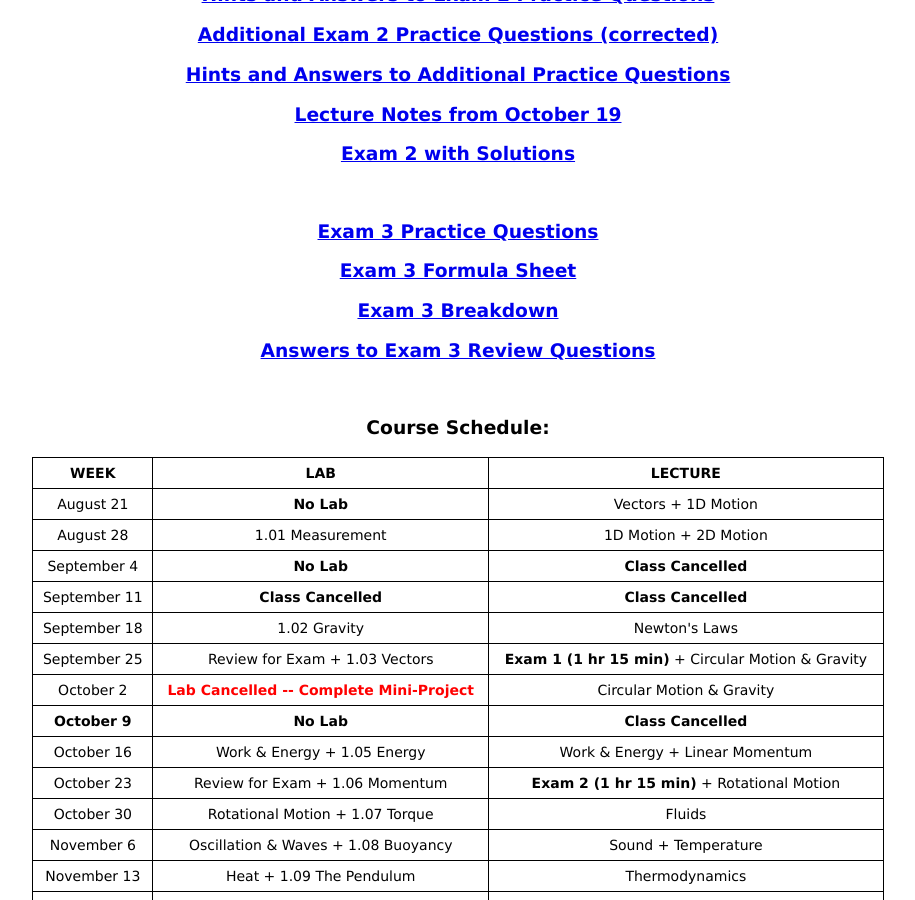
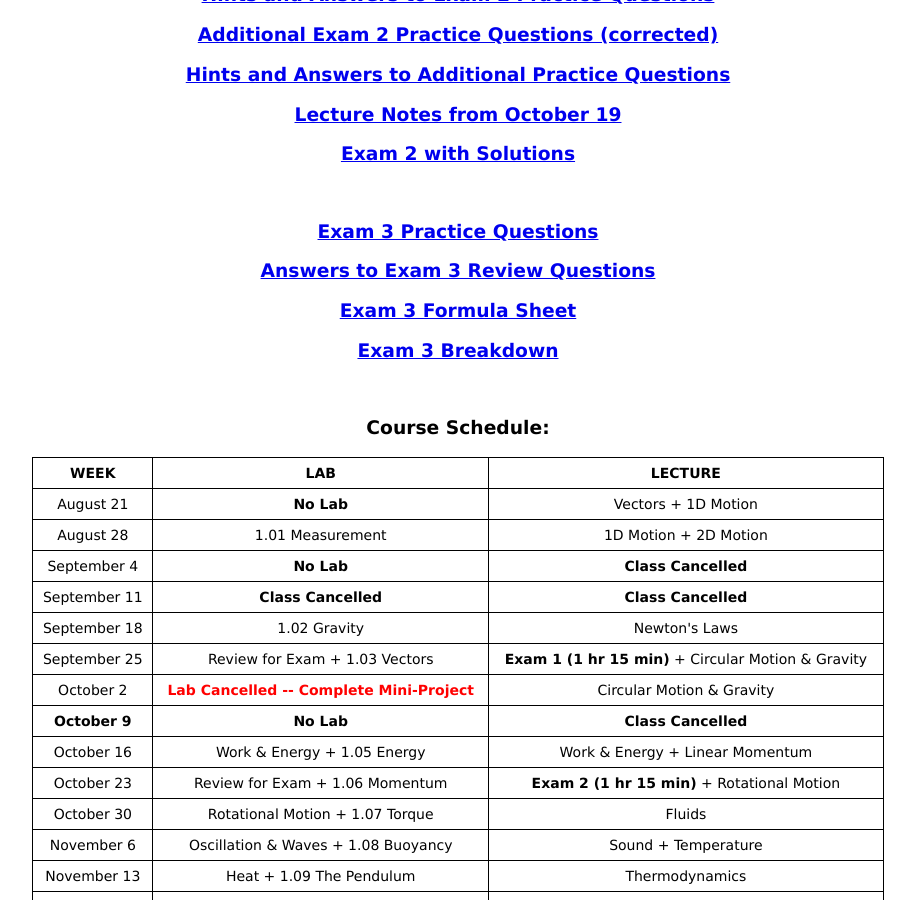
Before and after one commit to dhlaurence/dhlaurence.github.io, a Jekyll site: the page built from teaching/phys2350fall17.html, in a window 1280 px wide and 900 px high, scrolled down 693 px. Shown: the whole window, without its empty margins (182-1097 px from the left). Built offline with Jekyll 4.4.1, drawn with Linux system fonts in a browser that asks for light colours.

Commit message:
Update phys2350fall17.html

```diff
--- a/teaching/phys2350fall17.html
+++ b/teaching/phys2350fall17.html
@@ -73,15 +73,15 @@ title: PHYS2350Fall2017
   </h3>
 
   <h3>
+    <center><a target="_blank" href="http://www.blazartheory.com/files/PHYS2350_Fall_2017_Exam_3_Review_Questions_SOLUTIONS.pdf">Answers to Exam 3 Review Questions</a></center>
+  </h3>
+
+  <h3>
     <center><a target="_blank" href="http://www.blazartheory.com/files/PHYS2350_Fall_2017_Exam_3_Formula_Sheet.pdf">Exam 3 Formula Sheet</a></center>
   </h3>
 
   <h3>
     <center><a target="_blank" href="http://www.blazartheory.com/files/PHYS2350_Fall_2017_Exam_3_Breakdown.pdf">Exam 3 Breakdown</a></center>
-  </h3>
-
-  <h3>
-    <center><a target="_blank" href="http://www.blazartheory.com/files/PHYS2350_Fall_2017_Exam_3_Review_Questions_SOLUTIONS.pdf">Answers to Exam 3 Review Questions</a></center>
   </h3>
 
   <br>
```
